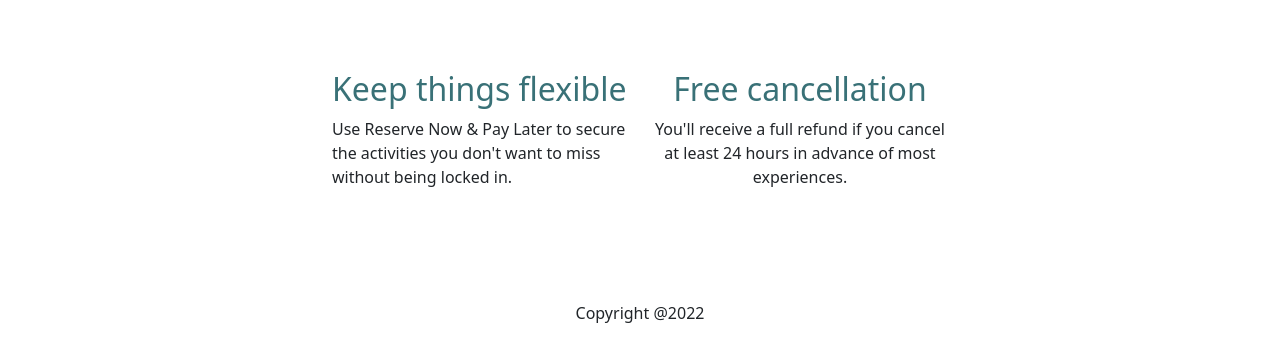
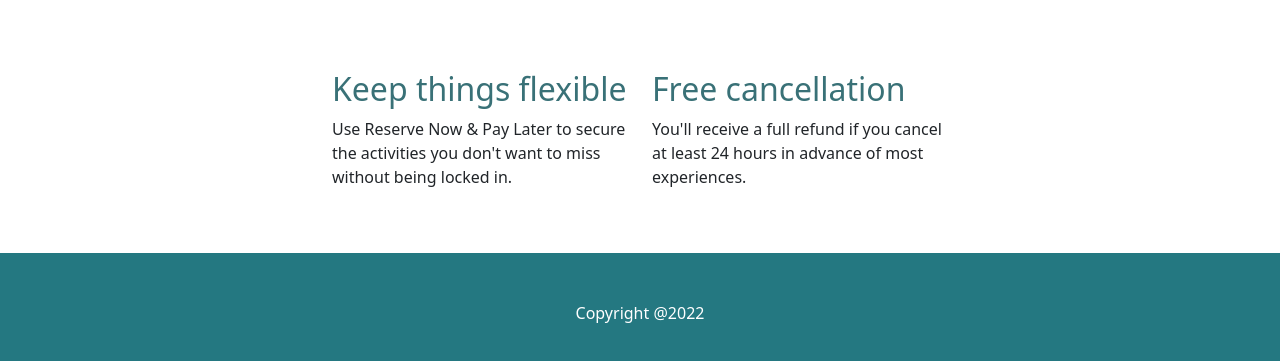
Before and after one commit to shakibaalam/assignment-10, a React (Create React App) app: page / in a window 1280 px wide. Shown: the part 2697-3058 px from the top of the page. Built offline with nearby package versions, Linux system fonts and the light colour scheme; no server answers.

Commit message:
checking commit

```diff
--- a/src/Pages/About/About.js
+++ b/src/Pages/About/About.js
@@ -7,7 +7,8 @@ const About = () => {
             <hr />
             <div className='w-50 mx-auto my-4'>
                 <h2>My name is Shakiba Alam</h2>
-                <p>I am studying on BSC Professional in CSE at Dhaka City College.I am 23 years old.I want to be a Full Stack Web Developer.Now I am learning web development from Programming Hero.My goal is to become a Developer</p>
+                <p>I am studying on BSC Professional in CSE at Dhaka City College.I am 23 years old.I want to be a Full Stack Web Developer.Now I am learning web development from Programming Hero.My goal is to become a Developer.I am working hard to achieve my goal though it is very difficult
+                    for me to mainatin my daily works.But I tried my best and I will alltime.</p>
             </div>
 
         </div>
--- a/src/Pages/Home/InfoSection/InfoSection .js
+++ b/src/Pages/Home/InfoSection/InfoSection .js
@@ -4,11 +4,11 @@ const InfoSection = () => {
     return (
         <div className='container mb-5 w-50 mx-auto '>
             <div className='row'>
-                <div className='col-12 col-md-6'>
+                <div className='col-12 col-md-6 '>
                     <h2 className='service-heading'>Keep things flexible</h2>
                     <p>Use Reserve Now & Pay Later to secure the activities you don't want to miss without being locked in.</p>
                 </div>
-                <div className='col-12 col-md-6 text-center'>
+                <div className='col-12 col-md-6'>
                     <h2 className='service-heading'>Free cancellation</h2>
                     <p>You'll receive a full refund if you cancel at least 24 hours in advance of most experiences.</p>
                 </div>
--- a/src/Pages/Login/Login/Login.js
+++ b/src/Pages/Login/Login/Login.js
@@ -11,6 +11,7 @@ import './Login.css'
 const Login = () => {
     const navigate = useNavigate();
     const location = useLocation();
+    //for googole sign in
     const [signInWithGoogle, Guser, Gloading, Gerror] = useSignInWithGoogle(auth);
     const [
         signInWithEmailAndPassword,
@@ -95,7 +96,7 @@ const Login = () => {
                 </div>
             </div>
             <div className='text-center'>
-                <button onClick={() => signInWithGoogle()} className='text-white w-50 btn fw-bold fs-5 btn-style px-4 my-2'><FcGoogle></FcGoogle> Google SignUp</button>
+                <button onClick={() => signInWithGoogle()} className='text-white w-50 btn fw-bold fs-5 btn-style px-4 my-2'><FcGoogle></FcGoogle> Google SignIn</button>
             </div>
             <ToastContainer />
         </div>
--- a/src/Pages/Shared/Footer/Footer.js
+++ b/src/Pages/Shared/Footer/Footer.js
@@ -4,8 +4,8 @@ const Footer = () => {
     const today = new Date();
     const year = today.getFullYear();
     return (
-        <div >
-            <p className='text-center pt-5 mt-5'>Copyright @{year}</p>
+        <div className='py-5' style={{ backgroundColor: '#247881' }}>
+            <p className='text-center text-white'>Copyright @{year}</p>
         </div>
     );
 };
```
